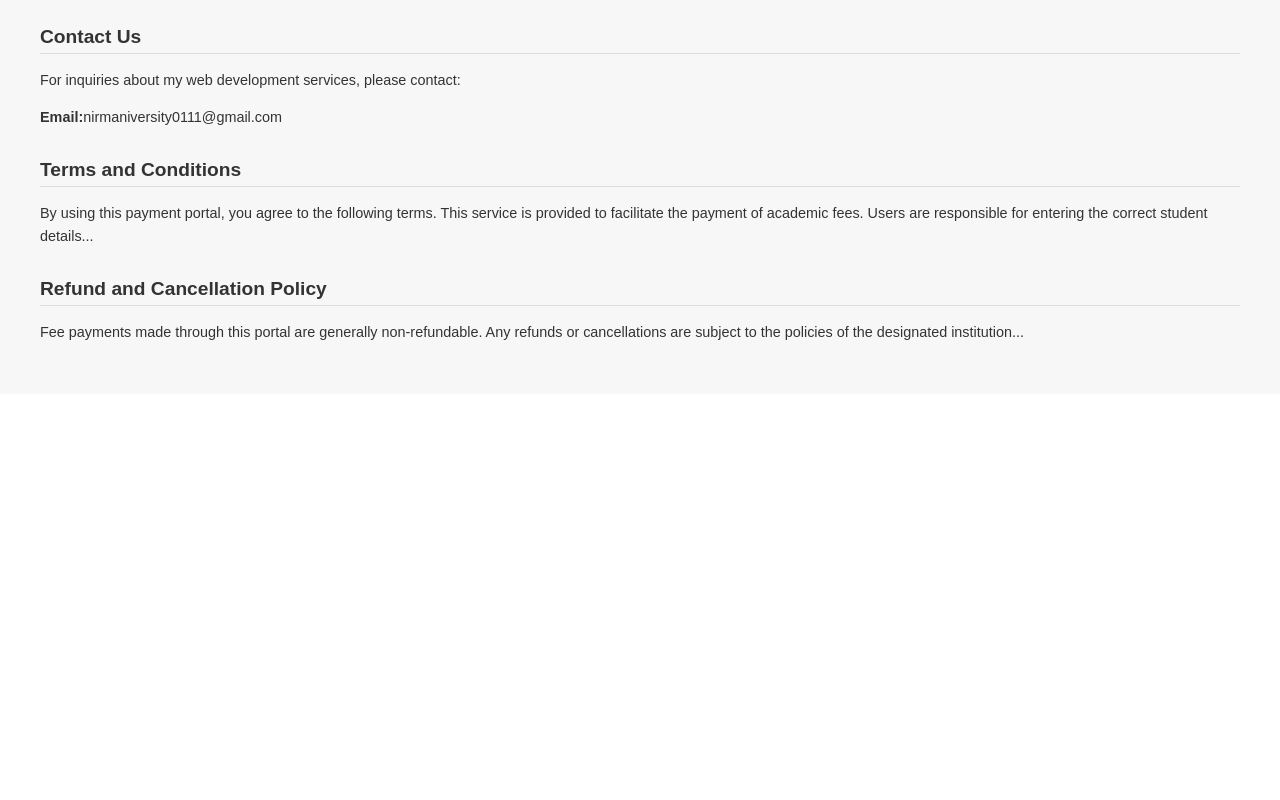
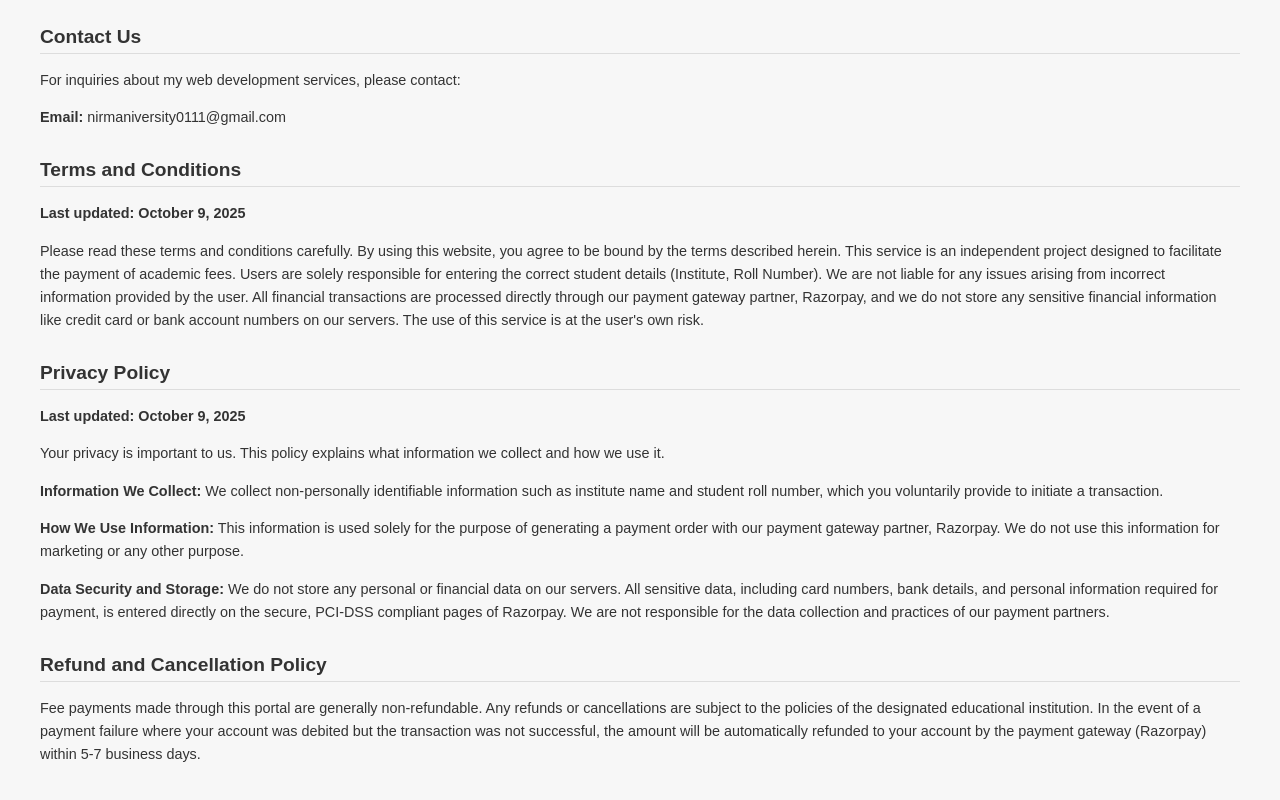
Before and after one commit to vaibhavwadke1379-hub/payment-portal, a website: page public/index.html in a window 1280 px wide. Shown: the part 1184-1984 px from the top of the page. Before the commit the page ends 1578 px from the top, so only its background shows below. Drawn offline with Linux system fonts and the light colour scheme.

Commit message:
Update index.html

```diff
--- a/public/index.html
+++ b/public/index.html
@@ -7,9 +7,7 @@
   <link rel="stylesheet" href="/style.css">
 
   <style>
-    /* 'About Us' is hidden by default, 'Services' is visible by default */
     #about { display: none; }
-
     .policies { padding: 20px 40px; font-family: Arial, sans-serif; background-color: #f7f7f7; color: #333; margin-top: 50px; border-top: 1px solid #eee; }
     .policies section { margin-bottom: 30px; }
     .policies h2 { font-size: 1.2em; border-bottom: 1px solid #ddd; padding-bottom: 5px; margin-bottom: 15px; }
@@ -55,17 +53,27 @@
     <section id="contact">
       <h2>Contact Us</h2>
       <p>For inquiries about my web development services, please contact:</p>
-      <p><strong>Email:</strong>nirmaniversity0111@gmail.com</p>
+      <p><strong>Email:</strong> nirmaniversity0111@gmail.com</p>
     </section>
 
     <section id="terms">
       <h2>Terms and Conditions</h2>
-      <p>By using this payment portal, you agree to the following terms. This service is provided to facilitate the payment of academic fees. Users are responsible for entering the correct student details...</p>
+      <p><strong>Last updated: October 9, 2025</strong></p>
+      <p>Please read these terms and conditions carefully. By using this website, you agree to be bound by the terms described herein. This service is an independent project designed to facilitate the payment of academic fees. Users are solely responsible for entering the correct student details (Institute, Roll Number). We are not liable for any issues arising from incorrect information provided by the user. All financial transactions are processed directly through our payment gateway partner, Razorpay, and we do not store any sensitive financial information like credit card or bank account numbers on our servers. The use of this service is at the user's own risk.</p>
+    </section>
+
+    <section id="privacy">
+      <h2>Privacy Policy</h2>
+      <p><strong>Last updated: October 9, 2025</strong></p>
+      <p>Your privacy is important to us. This policy explains what information we collect and how we use it.</p>
+      <p><strong>Information We Collect:</strong> We collect non-personally identifiable information such as institute name and student roll number, which you voluntarily provide to initiate a transaction.</p>
+      <p><strong>How We Use Information:</strong> This information is used solely for the purpose of generating a payment order with our payment gateway partner, Razorpay. We do not use this information for marketing or any other purpose.</p>
+      <p><strong>Data Security and Storage:</strong> We do not store any personal or financial data on our servers. All sensitive data, including card numbers, bank details, and personal information required for payment, is entered directly on the secure, PCI-DSS compliant pages of Razorpay. We are not responsible for the data collection and practices of our payment partners.</p>
     </section>
 
     <section id="refund">
       <h2>Refund and Cancellation Policy</h2>
-      <p>Fee payments made through this portal are generally non-refundable. Any refunds or cancellations are subject to the policies of the designated institution...</p>
+      <p>Fee payments made through this portal are generally non-refundable. Any refunds or cancellations are subject to the policies of the designated educational institution. In the event of a payment failure where your account was debited but the transaction was not successful, the amount will be automatically refunded to your account by the payment gateway (Razorpay) within 5-7 business days.</p>
     </section>
   </div>
 
@@ -73,28 +81,18 @@
   <script src="https://checkout.razorpay.com/v1/checkout.js"></script>
   <script>
     // Your Razorpay JavaScript code...
-    async function getPublicKey() { /*...*/ }
-    document.getElementById('paymentForm').addEventListener('submit', async (e) => { /*...*/ });
+    async function getPublicKey() { /* Your existing function */ }
+    document.getElementById('paymentForm').addEventListener('submit', async (e) => { /* Your existing function */ });
   </script>
-
   <script>
     const urlParams = new URLSearchParams(window.location.search);
-
-    // Logic for the compliance link (SHOWS 'About Us')
     if (urlParams.get('source') === 'compliance') {
-      const aboutSection = document.getElementById('about');
-      if (aboutSection) {
-        aboutSection.style.display = 'block';
-      }
+      document.getElementById('about').style.display = 'block';
     }
-
-    // Logic for the student/father link (HIDES 'Services')
     if (urlParams.get('view') === 'student') {
       const servicesSection = document.getElementById('services');
-      if (servicesSection) {
-        servicesSection.style.display = 'none';
-      }
+      if (servicesSection) { servicesSection.style.display = 'none'; }
     }
   </script>
-  </body>
+</body>
 </html>
```
